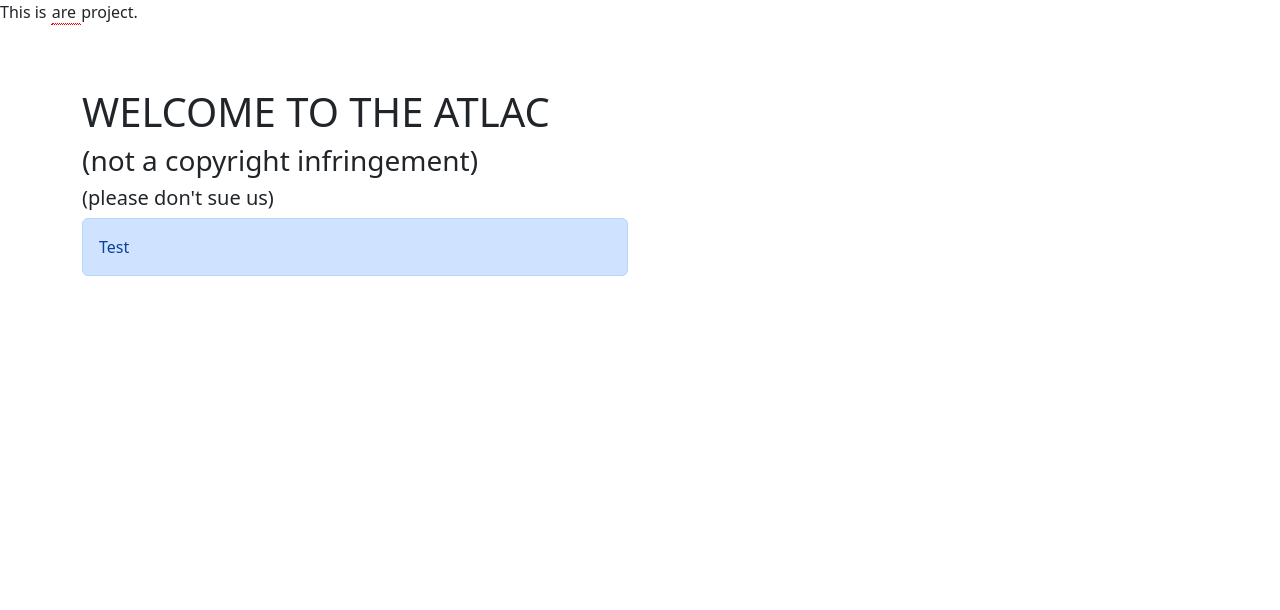
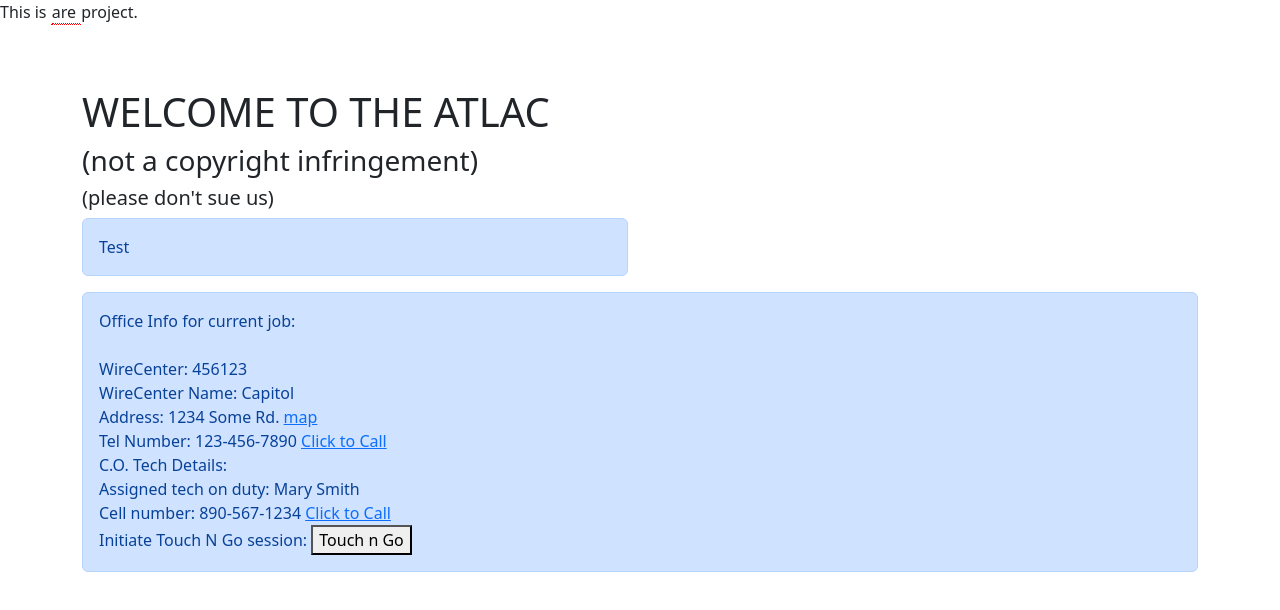
Before and after one commit to StreamSG/ABCWorkshop, an Angular app: page / in a window 1280 px wide. Shown: the top 610 px of the page. Built offline with nearby package versions, Linux system fonts and the light colour scheme.

Commit message:
added office-info and touch-n-go

```diff
--- a/src/app/app.component.html
+++ b/src/app/app.component.html
@@ -23,3 +23,4 @@ project.</p>
     </div>
   </div>
 </div>
+<app-office-info></app-office-info>
--- a/src/app/app.module.ts
+++ b/src/app/app.module.ts
@@ -4,10 +4,14 @@ import { BrowserModule } from '@angular/platform-browser';
 import { AppRoutingModule } from './app-routing.module';
 import { AppComponent } from './app.component';
 import { NgbModule } from '@ng-bootstrap/ng-bootstrap';
+import { OfficeInfoComponent } from './office-info/office-info.component';
+import { TouchNGoComponent } from './touch-n-go/touch-n-go.component';
 
 @NgModule({
   declarations: [
-    AppComponent
+    AppComponent,
+    OfficeInfoComponent,
+    TouchNGoComponent
   ],
   imports: [
     BrowserModule,
--- /dev/null
+++ b/src/app/office-info/office-info.component.html
@@ -0,0 +1,19 @@
+<!-- display office info for current job -->
+<div class="container">
+    <div class="row">
+        <div class="col-12">
+            <div class="alert alert-primary">
+                Office Info for current job:<br><br> <!-- use binding to add data to items below -->
+                WireCenter: 456123<br>
+                WireCenter Name: Capitol<br>
+                Address: 1234 Some Rd. <a href="#">map</a><br>
+                Tel Number: 123-456-7890  <a href="tel:1234567890">Click to Call</a><br>
+                C.O. Tech Details:<br>
+                Assigned tech on duty: Mary Smith<br>
+                Cell number: 890-567-1234 <a href="tel:8905671234">Click to Call</a><br>
+                <!-- touch n go button will open new screen and setup http session between inside and outside techs -->
+                <div>Initiate Touch N Go session: <button type="button" btn-primary (click)="openTouch()">Touch n Go</button><br></div>
+            </div>
+        </div>
+    </div>
+</div>
--- /dev/null
+++ b/src/app/office-info/office-info.component.ts
@@ -0,0 +1,19 @@
+import { Component, OnInit } from '@angular/core';
+
+@Component({
+  selector: 'app-office-info',
+  templateUrl: './office-info.component.html',
+  styleUrls: ['./office-info.component.scss']
+})
+export class OfficeInfoComponent implements OnInit {
+
+  constructor() { }
+
+  ngOnInit(): void {
+  }
+
+  openTouch() {
+    console.log("touch-n-go initiated")
+
+  }
+}
--- /dev/null
+++ b/src/app/touch-n-go/touch-n-go.component.html
@@ -0,0 +1 @@
+<p>touch-n-go works!</p>
--- /dev/null
+++ b/src/app/touch-n-go/touch-n-go.component.ts
@@ -0,0 +1,15 @@
+import { Component, OnInit } from '@angular/core';
+
+@Component({
+  selector: 'app-touch-n-go',
+  templateUrl: './touch-n-go.component.html',
+  styleUrls: ['./touch-n-go.component.scss']
+})
+export class TouchNGoComponent implements OnInit {
+
+  constructor() { }
+
+  ngOnInit(): void {
+  }
+
+}
```
Also changed, not shown: src/app/touchNgo/touch-n-go.component.html (deleted, +0 -17 lines), src/app/office-info/office-info.component.scss (added), src/app/touch-n-go/touch-n-go.component.scss (added), 2 other files (tests, documents, lock files or other folders).
